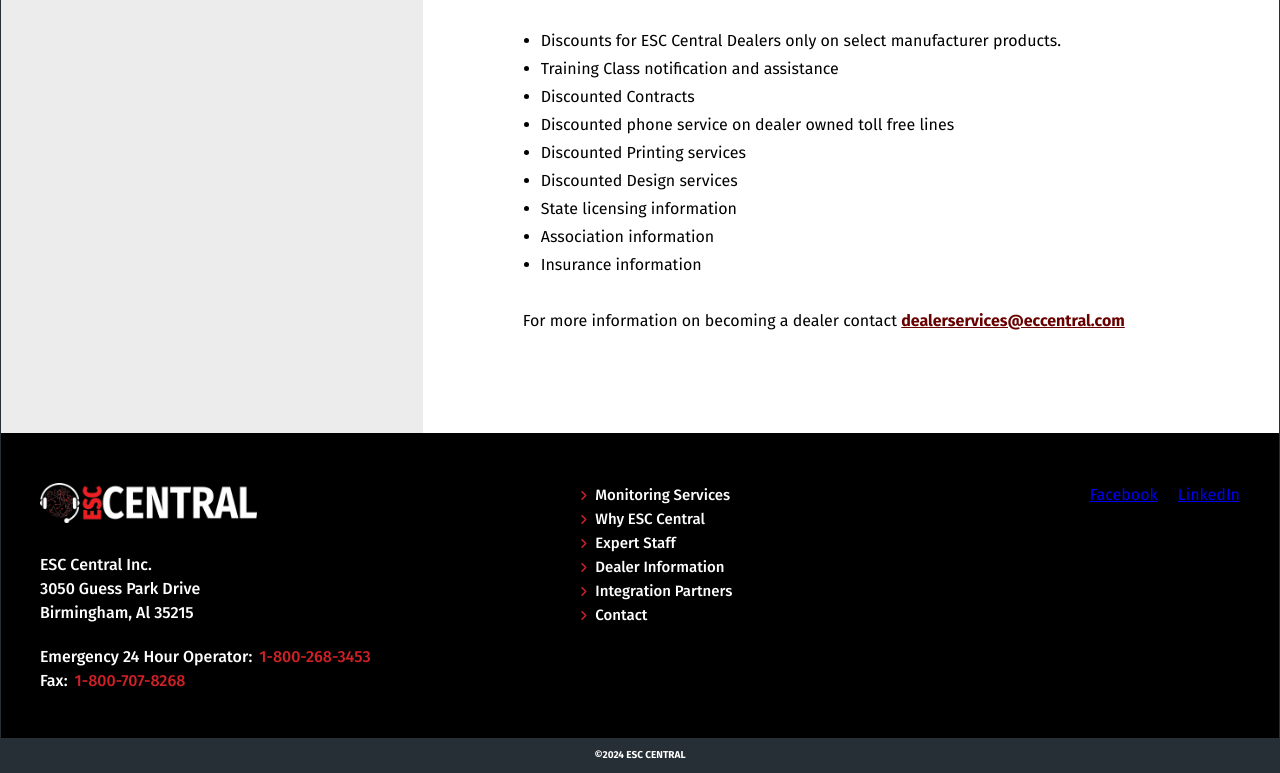
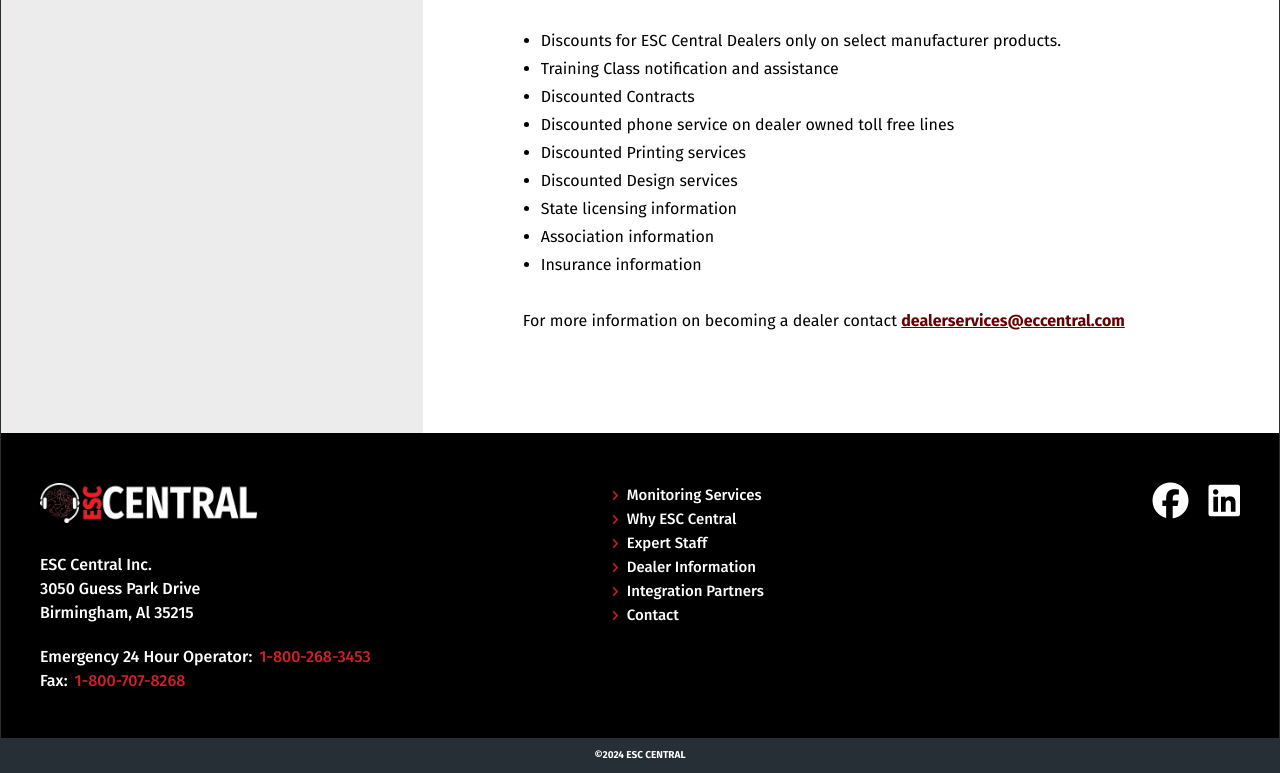
Before and after one commit to marionjudy13/esc-central, a plain HTML site: page dealer.html in a window 1280 px wide. Shown: the part 863-1636 px from the top of the page. Drawn offline with Linux system fonts and the light colour scheme; a script that the page names is missing.

Commit message:
added social icons to other pages

```diff
--- a/dealer.html
+++ b/dealer.html
@@ -123,8 +123,8 @@
                     </ul>
                 </nav>
                 <div class="socials">
-                    <a href="https://www.facebook.com/ESCCentral/">Facebook</a>
-                    <a href="https://www.linkedin.com/company/esc-central/">LinkedIn</a>
+                    <a href="https://www.facebook.com/ESCCentral/"><i class="fa-brands fa-facebook"></i></a>
+                    <a href="https://www.linkedin.com/company/esc-central/"><i class="fa-brands fa-linkedin"></i></a>
                 </div>
             </div>
         </section>
```
Also changed, not shown: contact.html (+2 -2 lines).
